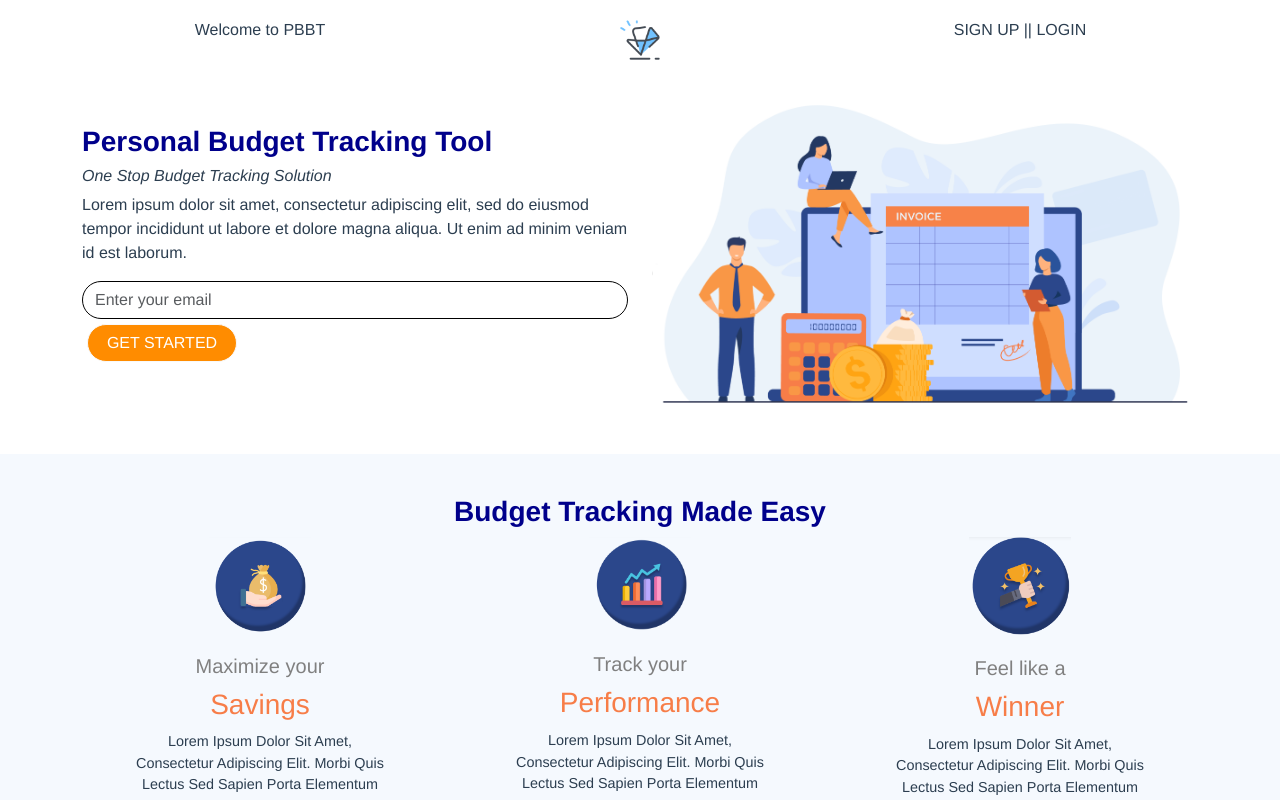
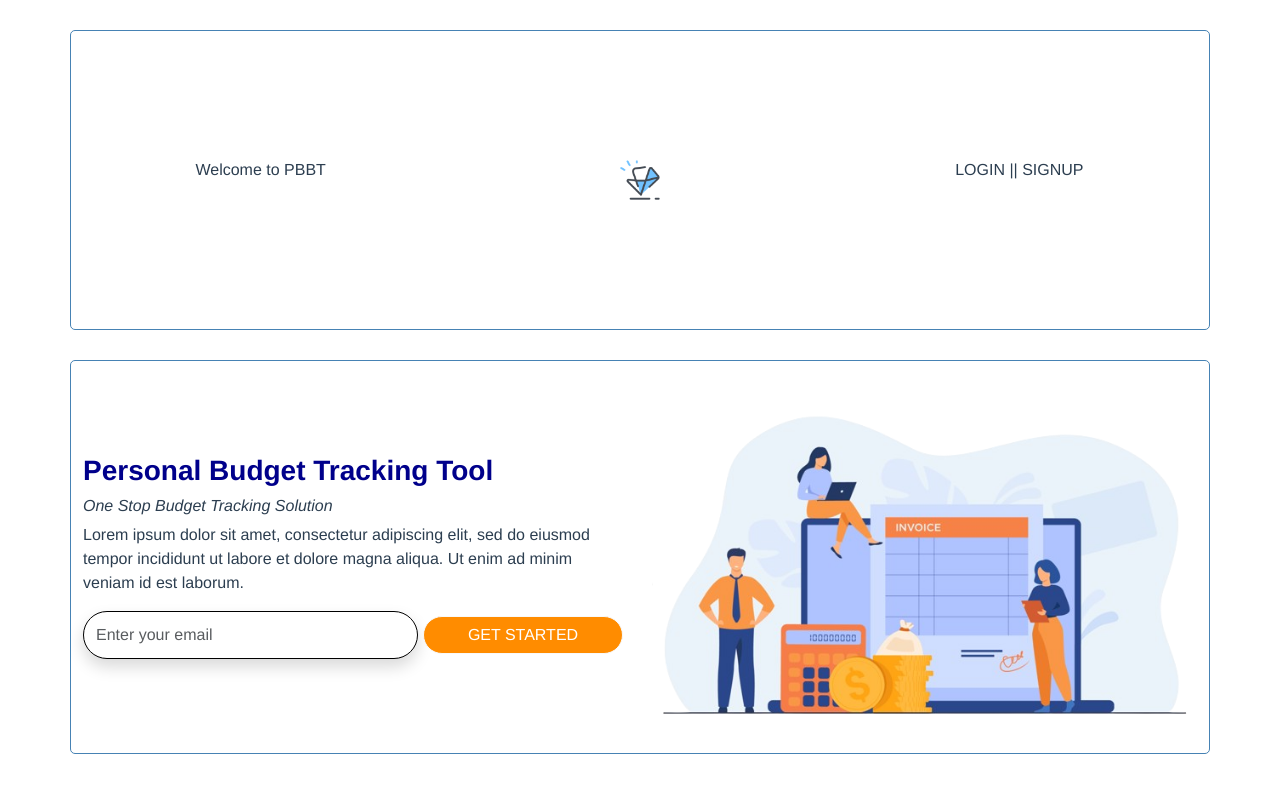
Before and after one commit to avinashrvan/chaos_pack, a Vue app: page / in a window 1280 px wide. Shown: the top 800 px of the page. Built offline with nearby package versions, Linux system fonts and the light colour scheme.

Commit message:
fixed formatting for the getstarted page and added some functionality for the submit button

```diff
--- a/src/App.vue
+++ b/src/App.vue
@@ -51,7 +51,7 @@ body {
   visibility: hidden;
 }
 
-/* .container {
+.container {
   max-width: 500px;
   margin: 30px auto;
   overflow: auto;
@@ -59,7 +59,7 @@ body {
   border: 1px solid steelblue;
   padding: 30px;
   border-radius: 5px;
-} */
+}
 
 .btn {
   display: inline-block;
--- a/src/components/GetStarted.vue
+++ b/src/components/GetStarted.vue
@@ -12,7 +12,7 @@
                 </b-col>
 
                 <b-col class='col'>
-                    <img src="../assets/getStarted.png" class="img-responsive" width="100%">
+                    <img src="../assets/getStarted.png" class="img-responsive float-end" width="100%">
                 </b-col>
             </b-row>
         </b-container>
--- a/src/components/Header.vue
+++ b/src/components/Header.vue
@@ -12,7 +12,7 @@
                 </b-col>
 
                 <b-col class='col'>
-                    <h6>SIGN UP || LOGIN</h6>
+                    <h6>LOGIN || SIGNUP</h6>
                 </b-col>
             </b-row>
         </b-container>
--- a/src/components/InputEmail.vue
+++ b/src/components/InputEmail.vue
@@ -1,13 +1,13 @@
 <template>
     <div>
-        <b-form inline @submit="onSubmit">
+        <b-form class="inline" @submit="onSubmit">
 
                 <b-form-input
                     id="input-1"
                     v-model="email"
                     type="email"
                     placeholder="Enter your email"
-                    class="in"
+                    class="in shadow"
                     required
                 ></b-form-input>
 
@@ -30,7 +30,7 @@ export default {
     methods: {
       onSubmit(event) {
         event.preventDefault()
-        alert("Thank you for registering your email!: \n".concat(this.email))
+        alert("\nThank you for registering your email!: \n".concat(this.email))
       },
 
     }
@@ -40,13 +40,18 @@ export default {
 
 <style scoped>
     .in{
-        border-radius: 20px;
+        border-radius: 100px;
         border-color: black;
     }
 
     .submit{
         background-color: darkorange;
         -webkit-text-fill-color: white;
-        min-width: 150px;
+        min-width: 200px;
+    }
+
+    .inline{
+        display:flex;
+        width: auto;
     }
 </style>
```
Also changed, not shown: src/assets/getStarted.png.
